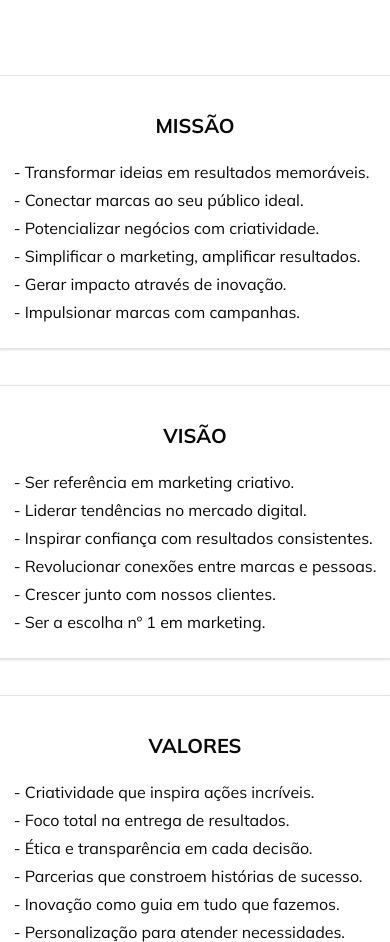
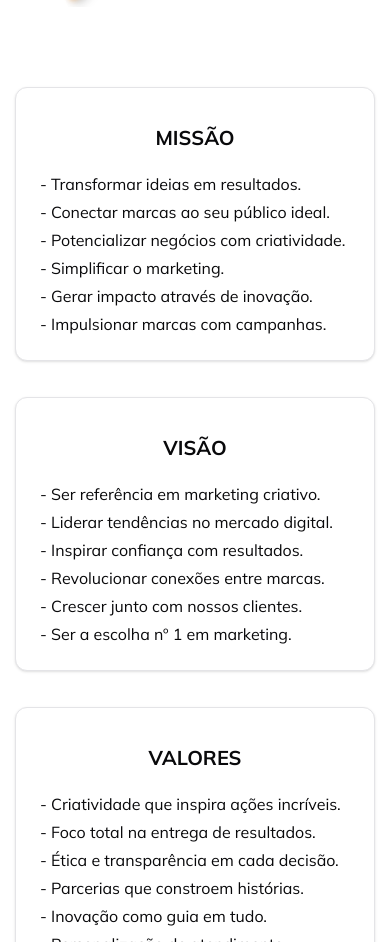
Before and after one commit to barretodev1/bold_saas, a Next.js app: page / in a window 390 px wide. Shown: the part 1058-2000 px from the top of the page. Built offline with nearby package versions, Linux system fonts and the light colour scheme.

Commit message:
fix: resolve a resolurion about card

```diff
--- a/app/page.tsx
+++ b/app/page.tsx
@@ -71,18 +71,18 @@ export default function Home() {
       </main>
 
       {/* COMPONENT ABOUT */}
-      <div className="flex flex-col items-center p-5 justify-center" id="sobre">
-        <div className="h-[360px] mt-16">
+      <div className="flex flex-col items-center p-5 justify-center hidden md:inline " id="sobre">
+        <div className="flex items-center justify-center h-[360px] mt-16">
           <Image src="/about.png" alt="sobre nós" height={280} width={280} />
         </div>
 
-        <div className="flex items-center justify-center gap-9 flex-col md:flex-row">
+        <div className="flex items-center justify-center p-6 gap-4 flex-col md:flex-row">
 
           {/* CARD MISSAO */}
-          <Card className="relative h-full w-full md:h-full">
+          <Card className="relative h-full md:h-full">
             <CardContent>
               <div className="flex flex-col mt-9">
-                <h1 className=" flex items-center justify-center text-xl mb-5 font-bold">
+                <h1 className="flex items-center justify-center text-xl mb-5 font-bold">
                   MISSÃO
                 </h1>
 
@@ -124,7 +124,7 @@ export default function Home() {
           </Card>
 
           {/* CARD VISAO */}
-          <Card className="relative h-full w-full md:h-full">
+          <Card className="relative h-full w-[100px] md:h-full w-full">
             <CardContent>
               <div className="flex flex-col mt-9">
                 <h1 className=" flex items-center justify-center text-xl mb-5 font-bold">
@@ -169,7 +169,7 @@ export default function Home() {
           </Card>
 
           {/* CARD VALORES */}
-          <Card className="relative h-full w-full md:h-full">
+          <Card className="relative h-full w-[330px] md:h-full w-full">
             <CardContent>
               <div className="flex flex-col mt-9">
                 <h1 className=" flex items-center justify-center text-xl mb-5 font-bold">
@@ -206,6 +206,151 @@ export default function Home() {
                   <p className="flex flex-row gap-2 items-center overflow-hidden text-ellipsis whitespace-nowrap">
                     <span className="flex-1 overflow-hidden text-ellipsis whitespace-nowrap">
                       - Personalização para atender necessidades.
+                    </span>
+                  </p>
+                </div>
+              </div>
+            </CardContent>
+          </Card>
+        </div>
+      </div>
+
+      {/* COMPONENT ABOUT CELL*/}
+      <div className="flex flex-col items-center p-8 justify-center inline md:hidden" id="sobre">
+        <div className="h-[360px] mt-16">
+          <Image src="/about.png" alt="sobre nós" height={280} width={280} />
+        </div>
+
+        <div className="flex items-center justify-center gap-9 flex-col md:flex-row">
+
+          {/* CARD MISSAO */}
+          <Card className="relative h-full w-[360px]">
+            <CardContent>
+              <div className="flex flex-col mt-9">
+                <h1 className=" flex items-center justify-center text-xl mb-5 font-bold">
+                  MISSÃO
+                </h1>
+
+                <div className="flex flex-col gap-1">
+                  <p className="flex flex-row gap-2 items-center overflow-hidden text-ellipsis whitespace-nowrap">
+
+                    <span className="flex-1 overflow-hidden text-ellipsis whitespace-nowrap">
+                      - Transformar ideias em resultados.
+                    </span>
+                  </p>
+                  <p className="flex flex-row gap-2 items-center overflow-hidden text-ellipsis whitespace-nowrap">
+                    <span className="flex-1 overflow-hidden text-ellipsis whitespace-nowrap">
+                      - Conectar marcas ao seu público ideal.
+                    </span>
+                  </p>
+                  <p className="flex flex-row gap-2 items-center overflow-hidden text-ellipsis whitespace-nowrap">
+                    <span className="flex-1 overflow-hidden text-ellipsis whitespace-nowrap">
+                      - Potencializar negócios com criatividade.
+                    </span>
+                  </p>
+                  <p className="flex flex-row gap-2 items-center overflow-hidden text-ellipsis whitespace-nowrap">
+                    <span className="flex-1 overflow-hidden text-ellipsis whitespace-nowrap">
+                      - Simplificar o marketing.
+                    </span>
+                  </p>
+                  <p className="flex flex-row gap-2 items-center overflow-hidden text-ellipsis whitespace-nowrap">
+                    <span className="flex-1 overflow-hidden text-ellipsis whitespace-nowrap">
+                      - Gerar impacto através de inovação.
+                    </span>
+                  </p>
+                  <p className="flex flex-row gap-2 items-center overflow-hidden text-ellipsis whitespace-nowrap">
+                    <span className="flex-1 overflow-hidden text-ellipsis whitespace-nowrap">
+                      - Impulsionar marcas com campanhas.
+                    </span>
+                  </p>
+                </div>
+              </div>
+            </CardContent>
+          </Card>
+
+          {/* CARD VISAO */}
+          <Card className="relative h-full w-[360px]">
+            <CardContent>
+              <div className="flex flex-col mt-9">
+                <h1 className=" flex items-center justify-center text-xl mb-5 font-bold">
+                  VISÃO
+                </h1>
+
+                <div className="flex flex-col gap-1">
+                  <p className="flex flex-row gap-2 items-center overflow-hidden text-ellipsis whitespace-nowrap">
+
+                    <span className="flex-1 overflow-hidden text-ellipsis whitespace-nowrap">
+                      - Ser referência em marketing criativo.
+                    </span>
+                  </p>
+                  <p className="flex flex-row gap-2 items-center overflow-hidden text-ellipsis whitespace-nowrap">
+                    <span className="flex-1 overflow-hidden text-ellipsis whitespace-nowrap">
+                      - Liderar tendências no mercado digital.
+                    </span>
+                  </p>
+                  <p className="flex flex-row gap-2 items-center overflow-hidden text-ellipsis whitespace-nowrap">
+                    <span className="flex-1 overflow-hidden text-ellipsis whitespace-nowrap">
+                      - Inspirar confiança com resultados.
+                    </span>
+                  </p>
+                  <p className="flex flex-row gap-2 items-center overflow-hidden text-ellipsis whitespace-nowrap">
+                    <span className="flex-1 overflow-hidden text-ellipsis whitespace-nowrap">
+                      - Revolucionar conexões entre marcas.
+                    </span>
+                  </p>
+                  <p className="flex flex-row gap-2 items-center overflow-hidden text-ellipsis whitespace-nowrap">
+                    <span className="flex-1 overflow-hidden text-ellipsis whitespace-nowrap">
+                      - Crescer junto com nossos clientes.
+                    </span>
+                  </p>
+                  <p className="flex flex-row gap-2 items-center overflow-hidden text-ellipsis whitespace-nowrap">
+                    <span className="flex-1 overflow-hidden text-ellipsis whitespace-nowrap">
+                      - Ser a escolha nº 1 em marketing.
+                    </span>
+                  </p>
+                </div>
+              </div>
+            </CardContent>
+          </Card>
+
+          {/* CARD VALORES */}
+          <Card className="relative h-full w-[360px]">
+            <CardContent>
+              <div className="flex flex-col mt-9">
+                <h1 className=" flex items-center justify-center text-xl mb-5 font-bold">
+                  VALORES
+                </h1>
+
+                <div className="flex flex-col gap-1">
+                  <p className="flex flex-row gap-2 items-center overflow-hidden text-ellipsis whitespace-nowrap">
+
+                    <span className="flex-1 overflow-hidden text-ellipsis whitespace-nowrap">
+                      - Criatividade que inspira ações incríveis.
+                    </span>
+                  </p>
+                  <p className="flex flex-row gap-2 items-center overflow-hidden text-ellipsis whitespace-nowrap">
+                    <span className="flex-1 overflow-hidden text-ellipsis whitespace-nowrap">
+                      - Foco total na entrega de resultados.
+                    </span>
+                  </p>
+                  <p className="flex flex-row gap-2 items-center overflow-hidden text-ellipsis whitespace-nowrap">
+                    <span className="flex-1 overflow-hidden text-ellipsis whitespace-nowrap">
+                      - Ética e transparência em cada decisão.
+                    </span>
+                  </p>
+                  <p className="flex flex-row gap-2 items-center overflow-hidden text-ellipsis whitespace-nowrap">
+                    <span className="flex-1 overflow-hidden text-ellipsis whitespace-nowrap">
+                      - Parcerias que constroem histórias.
+                    </span>
+                  </p>
+                  <p className="flex flex-row gap-2 items-center overflow-hidden text-ellipsis whitespace-nowrap">
+                    <span className="flex-1 overflow-hidden text-ellipsis whitespace-nowrap">
+                      - Inovação como guia em tudo.
+                    </span>
+                  </p>
+                  <p className="flex flex-row gap-2 items-center overflow-hidden text-ellipsis whitespace-nowrap">
+                    <span className="flex-1 overflow-hidden text-ellipsis whitespace-nowrap">
+                      - Personalização de atendimento.
                     </span>
                   </p>
                 </div>
```
